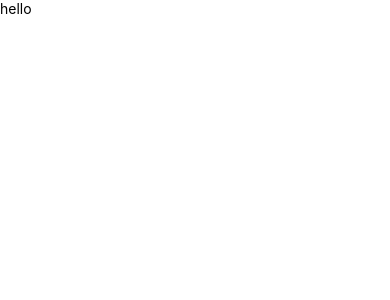
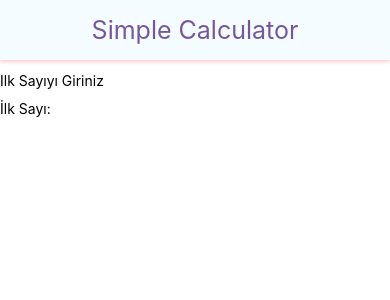
Before and after one commit to selinsnmz/CalculatorProject, a React Native app: screen / in a window 390 px wide. Shown: the top 300 px of the page. Built offline with nearby package versions, Linux system fonts and the light colour scheme.

Commit message:
Created and Controlling Input

```diff
--- a/App.js
+++ b/App.js
@@ -1,16 +1,75 @@
 import React, {Component} from 'react';
-import { View, Text } from 'react-native';
+import { StyleSheet, View, Text, TextInput } from 'react-native';
 
-class App extends Component{
+export default class App extends Component{
+  constructor(props){
+    super(props);
+    this.state = {
+      input1:''
+    }
+  }
   render(){
     return(
-      <View>
-        <Text>
-          hello
-        </Text>
+      <View style={styles.contanier}>
+        <View style={styles.header}>
+          <Text style={styles.headerText}>Simple Calculator</Text>
+        </View>
+        <View style={styles.contentWrapper}>
+          <TextInput style={styles.input}
+                      onChangeText={(text) => {
+                        this.setState({
+                          input1: text
+                        });
+                      }}
+                      value={this.state.input1}
+                      placeholder='Ilk Sayıyı Giriniz'
+          />
+
+
+                    <Text style={styles.sampleText}>İlk Sayı: {this.state.input1}</Text>
+        </View>
+
       </View>
     )
   }
 }
 
-export default App;
+// export default App;
+
+const styles = StyleSheet.create({
+  contanier:{
+    flex: 1,
+    flexDirection: 'column'
+  },
+  contentWrapper:{
+
+  },
+  input:{
+    height:40
+  },
+  sampleText:{
+    height: 30,
+    fontSize: 14
+  },
+  header:{
+    // flex: 1,
+    height: 60,
+    // paddingTop: 0,
+    shadowColor: 'red',
+    shadowOffset: {
+      width: 0,
+      height: 2
+    },
+    shadowOpacity: 0.2,
+    shadowRadius: 3.5,
+    elevation: 10,
+    justifyContent: 'center',
+    alignItems: 'center',
+    backgroundColor: '#F5FCFF'
+  },
+  headerText:{
+    fontSize: 25,
+    color: '#75589B',
+    textAlign: 'center'
+  }
+});
```
